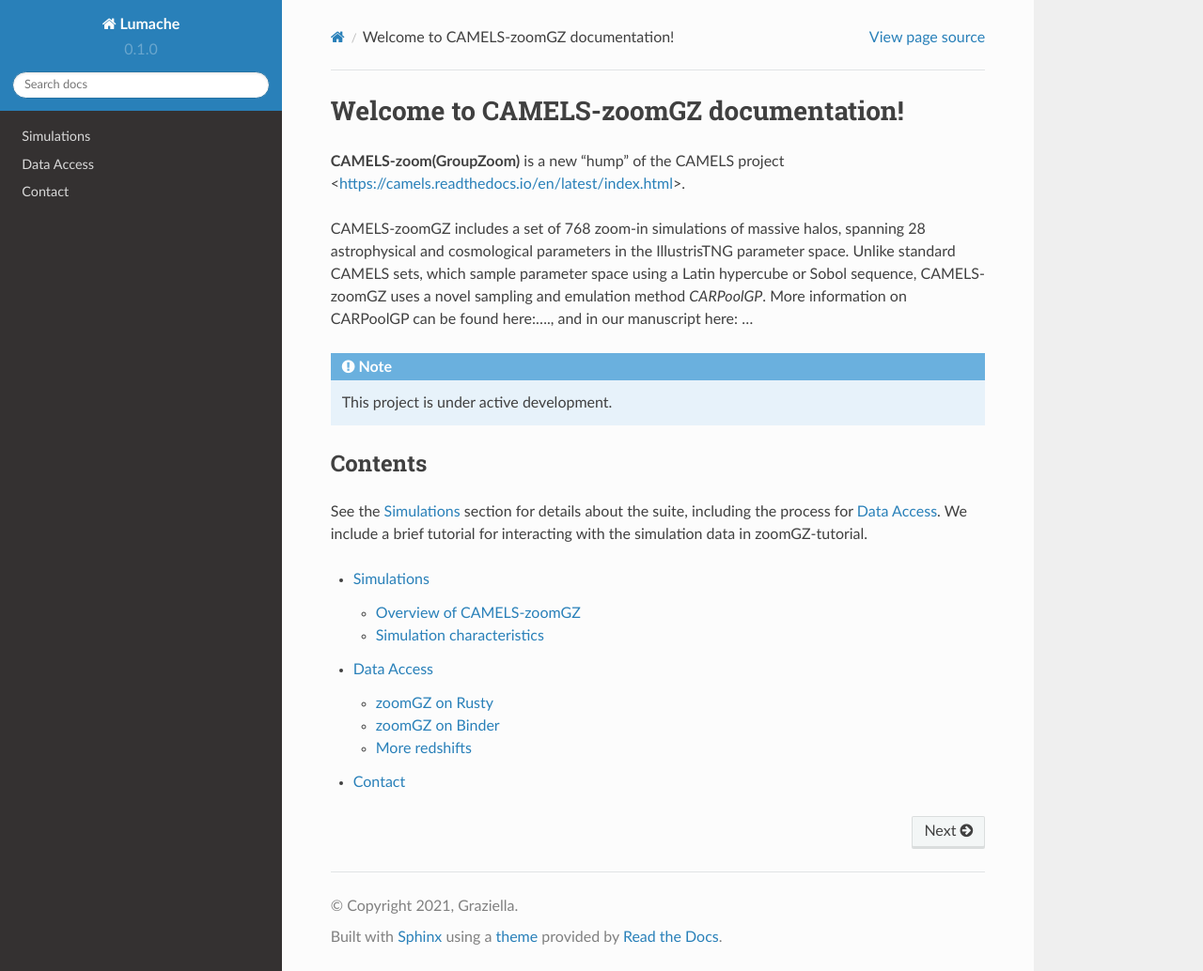
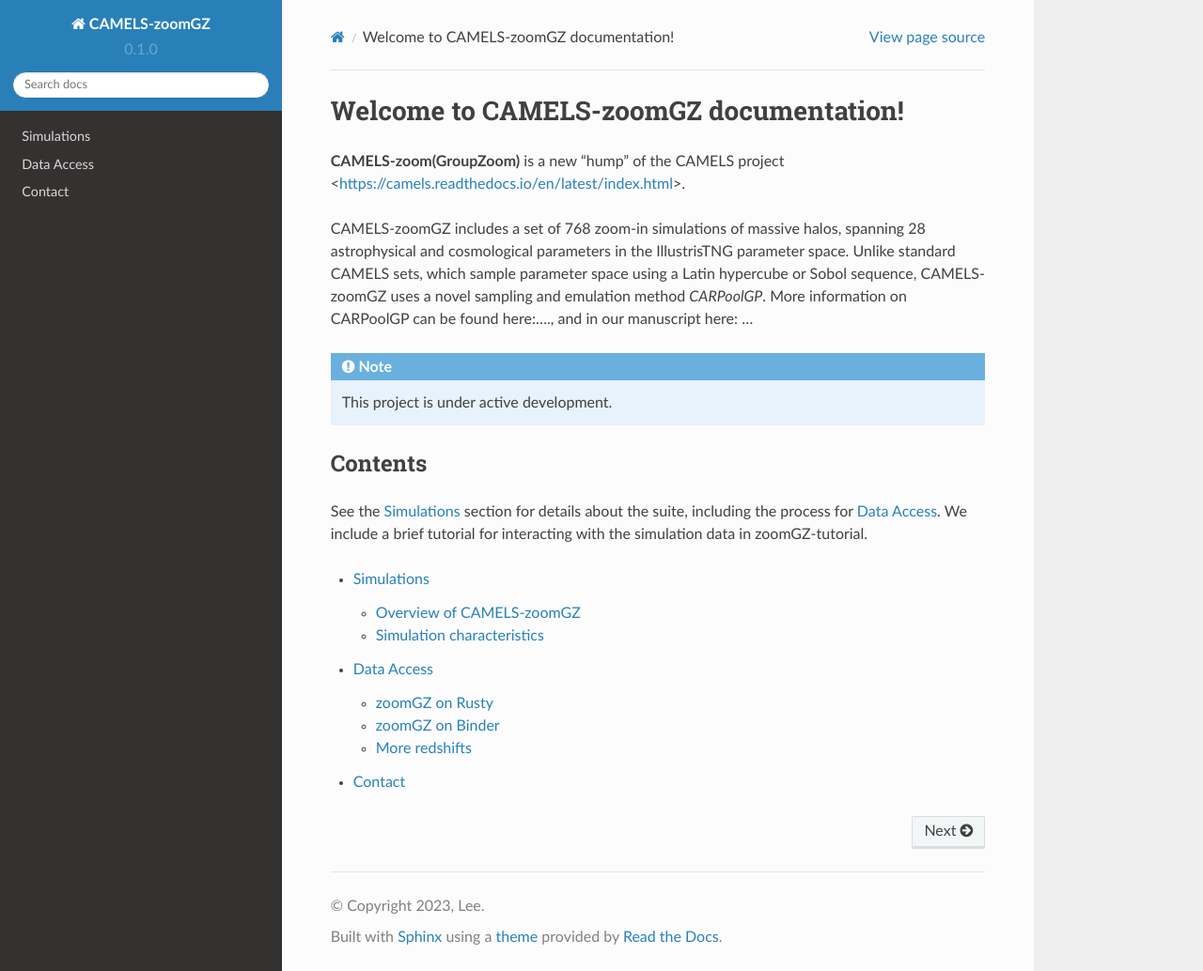
Before and after one commit to Maxelee/zoomGZ, a Sphinx documentation site: the page built from docs/source/index.rst, in a window 1280 px wide and 1034 px high. Shown: the whole window at 94% size. Built offline with Sphinx 7.4.7 and the Read the Docs theme 2.0.0, drawn with Linux system fonts in a browser that asks for light colours.

Commit message:
Update conf.py
updating project information

```diff
--- a/docs/source/conf.py
+++ b/docs/source/conf.py
@@ -2,9 +2,9 @@
 
 # -- Project information
 
-project = 'Lumache'
-copyright = '2021, Graziella'
-author = 'Graziella'
+project = 'CAMELS-zoomGZ'
+copyright = '2023, Lee'
+author = 'Max E. Lee'
 
 release = '0.1'
 version = '0.1.0'
```
